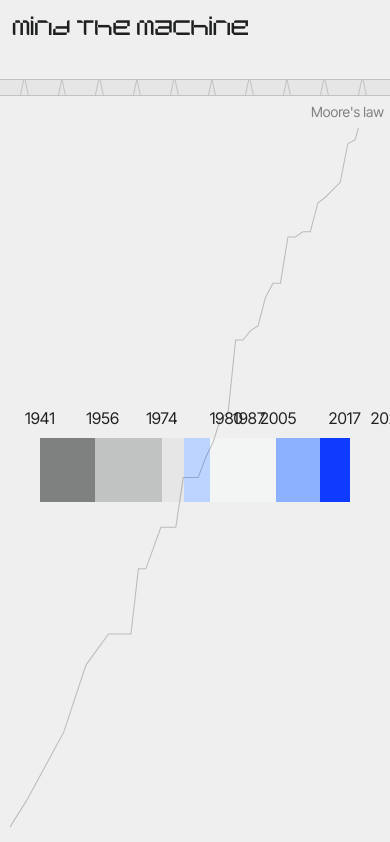
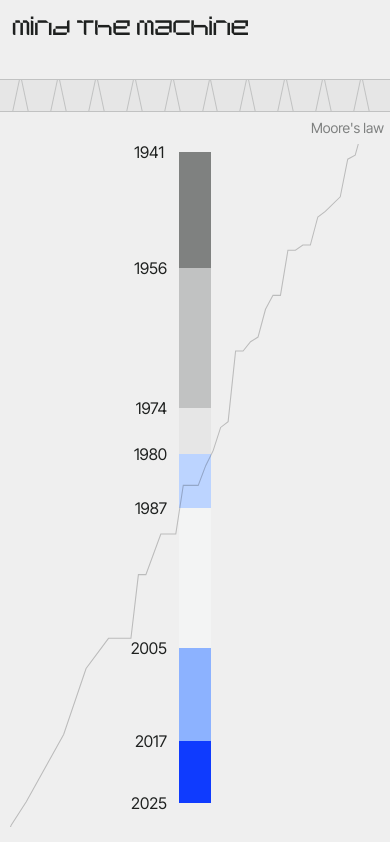
Before and after one commit to janosikvoj/mind-the-machine, a Next.js app: page / in a window 390 px wide. Shown: the top 842 px of the page. Built offline with nearby package versions, Linux system fonts and the light colour scheme; what tailwindcss-motion would draw is missing.

Commit message:
Responsive navigation

```diff
--- a/src/components/header/HeaderButton.tsx
+++ b/src/components/header/HeaderButton.tsx
@@ -5,9 +5,19 @@ import { cn } from '@/lib/utils';
 const HeaderButton = () => {
   const { isExpanded, setIsExpanded } = useContext(headerExpandedContext);
   return (
-    <div className="relative bg-gray-3 hover:bg-gray-4 active:bg-gray-5 h-4 border-b border-gray-7 transition-all">
+    <div
+      className={cn(
+        'relative bg-gray-3 hover:bg-gray-4 active:bg-gray-5 border-b border-gray-7 transition-all duration-700',
+        'h-12 md:h-4',
+        isExpanded && 'h-8',
+        !isExpanded && '-mb-px'
+      )}
+    >
       <button
-        className="absolute inset-0 cursor-pointer flex flex-row gap-1 overflow-hidden"
+        className={cn(
+          'absolute inset-0 cursor-pointer flex flex-row gap-3 md:gap-1 overflow-hidden transition-all duration-700',
+          isExpanded && 'gap-2'
+        )}
         onClick={() => setIsExpanded(!isExpanded)}
       >
         {Array.from({ length: 21 }, (_, index) => (
--- a/src/components/header/mainNav/MainNav.tsx
+++ b/src/components/header/mainNav/MainNav.tsx
@@ -11,8 +11,8 @@ const MainNav = () => {
     <div className="relative grow">
       <nav
         className={cn(
-          'h-full flex items-center px-0 transition-all ease-in-out duration-1000 overflow-hidden',
-          isExpanded && 'px-10'
+          'h-full flex items-center justify-center px-0 transition-all ease-in-out duration-1000 overflow-hidden',
+          isExpanded && 'p-10'
         )}
       >
         <Timeline isExpanded={isExpanded} />
@@ -21,7 +21,7 @@ const MainNav = () => {
         <figure className="relative h-full">
           <div
             className={cn(
-              'absolute inset-0 -translate-x-2 overflow-hidden',
+              'absolute inset-0 -translate-x-2 overflow-hidden transition-all duration-1000',
               isExpanded && 'inset-4'
             )}
           >
--- a/src/components/header/mainNav/timeline/Timeline.tsx
+++ b/src/components/header/mainNav/timeline/Timeline.tsx
@@ -1,6 +1,7 @@
 import React from 'react';
 import { seasonsData } from '@/data/seasons';
 import TimelineSeasonEntry from './TimelineSeasonEntry';
+import { cn } from '@/lib/utils';
 
 interface TimelineProps {
   isExpanded: boolean;
@@ -8,7 +9,12 @@ interface TimelineProps {
 
 const Timeline: React.FC<TimelineProps> = ({ isExpanded }) => {
   return (
-    <ul className="w-full flex flex-row items-center">
+    <ul
+      className={cn(
+        'w-auto md:w-full h-full md:h-auto flex flex-col md:flex-row items-center',
+        !isExpanded && ''
+      )}
+    >
       {seasonsData.seasons.map((season, i) => (
         <TimelineSeasonEntry
           isExpanded={isExpanded}
--- a/src/components/header/mainNav/timeline/TimelineSeasonEntry.tsx
+++ b/src/components/header/mainNav/timeline/TimelineSeasonEntry.tsx
@@ -46,18 +46,21 @@ const TimelineSeasonEntry: React.FC<TimelineSeasonEntryProps> = ({
 
   return (
     <li
-      className="relative decoration-0"
+      className="relative decoration-0 min-w-8 max-w-8 md:max-w-none"
       style={{
         width: entryRelativeDuration + '%',
+        height: entryRelativeDuration + '%',
       }}
     >
       <div
         className={cn(
-          'absolute w-full flex flex-row pb-2 justify-between -translate-y-full pointer-events-none',
+          'absolute h-full md:h-auto md:w-full -translate-x-full md:translate-x-0 md:-translate-y-full pointer-events-none',
+          'flex flex-col md:flex-row justify-end',
           isExpanded && 'pointer-events-auto'
         )}
       >
-        <div className="-translate-x-1/2">
+        {index === 0 && (
+          <div className="-translate-y-1/2 md:translate-y-0 md:-translate-x-1/2 w-fit absolute top-0 md:left-0 pr-3 md:pr-0">
             <motion.div
               className={cn('w-fit invisible', index === 0 && 'visible')}
               variants={yearVariants}
@@ -67,7 +70,8 @@ const TimelineSeasonEntry: React.FC<TimelineSeasonEntryProps> = ({
               {season.duration.start}
             </motion.div>
           </div>
-        <div className="translate-x-1/2">
+        )}
+        <div className="translate-y-1/2 md:translate-y-0 md:translate-x-1/2 w-fit h-fit pr-3 md:pr-0">
           <motion.div
             className="w-fit"
             variants={yearVariants}
@@ -87,30 +91,44 @@ const TimelineSeasonEntry: React.FC<TimelineSeasonEntryProps> = ({
         href={'/seasons/' + season.slug}
         scroll={false}
         className={cn(
-          'block h-8 group z-10 transition-all duration-1000 ease-out',
-          isExpanded && 'h-16'
+          'block h-full w-8 md:w-auto md:h-8 group z-10 transition-all duration-1000 ease-out',
+          isExpanded && 'md:h-16'
         )}
         onMouseEnter={() => setIsHovered(true)}
+        onTouchStart={() => setIsHovered(true)}
         onMouseLeave={() => setIsHovered(false)}
+        onTouchEnd={() => setIsHovered(false)}
         onClick={() => handleSeasonSelect()}
       >
         <div
           className={cn(
             season.tailwindBgColorClasses.bg,
-            'block h-full transition-all duration-300 border-gray-a8',
+            'block h-full transition-all duration-300 border-gray-a8 w-full',
+
             !isExpanded &&
-              'group-hover:border-t-2 group-active:border-t-4 duration-150',
-            (isExpanded || isHovered) && 'group-hover:h-[calc(100%+2rem)]',
-            isActive && 'border-t-4 h-[calc(100%+2rem)]'
+              'group-active:border-r-4 md:group-active:border-t-4 md:group-active:border-r-0 duration-150',
+            !isExpanded &&
+              isHovered &&
+              'border-r-2 md:border-t-2 md:border-r-0',
+
+            isExpanded &&
+              isHovered &&
+              'w-[calc(100%+0.75rem)] md:w-auto md:h-[calc(100%+2rem)]',
+
+            isExpanded &&
+              isActive &&
+              'w-[calc(100%+1rem)] md:w-auto md:h-[calc(100%+2rem)]',
+
+            isActive && 'border-r-4 md:border-t-4 md:border-r-0'
           )}
         />
         <motion.div
           variants={titleVariants}
           animate={isExpanded ? 'visible' : 'hidden'}
           transition={{ duration: 0.6, ease: 'easeInOut', delay: 0.1 }}
-          className="absolute w-full"
+          className="absolute w-[30vw] md:w-full -right-4 md:right-auto top-0 md:top-auto translate-x-full md:translate-0 pl-1.5 md:pl-0 pointer-events-none md:pointer-events-auto"
         >
-          <p className="font-medium leading-snug mr-1">
+          <p className="font-medium leading-4 md:leading-snug md:mt-1 mr-1">
             {season.title.split('').map((letter, index) => (
               <motion.span
                 key={index}
```
Lines whose indentation alone changed are shown as unchanged.
